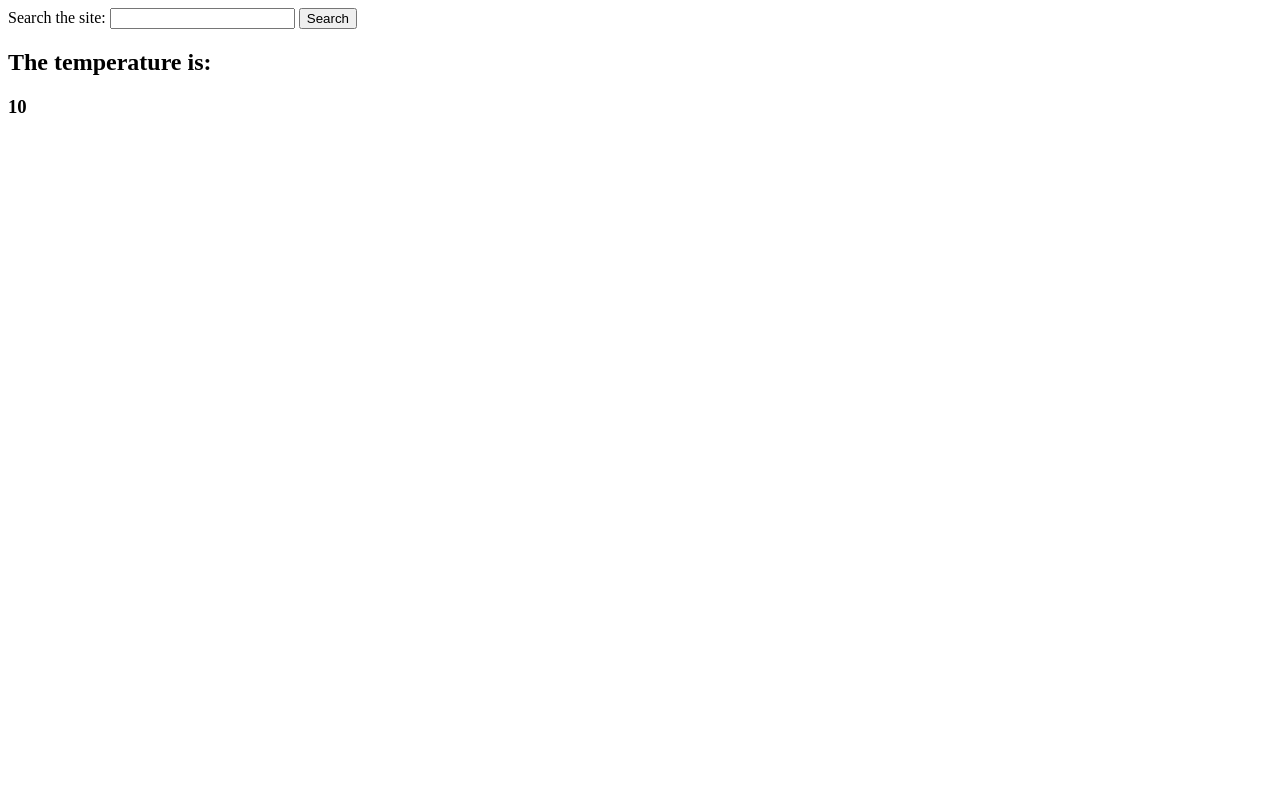
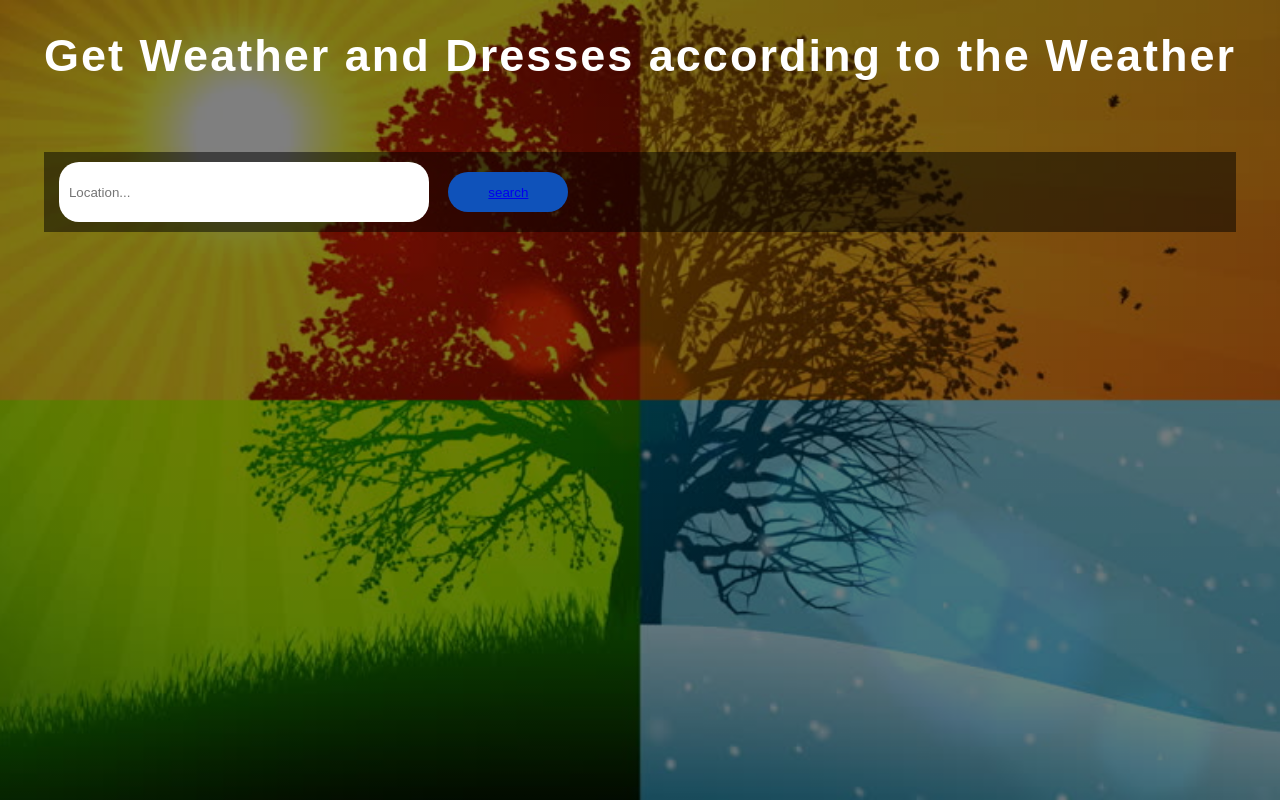
Before and after one commit to harshitsoni01/weather_app, a Flask app: template templates/index.html in a window 1280 px wide. Run offline with Flask 2, Linux system fonts and the light colour scheme; the template is opened without the code that fills it: most values are stand-ins (such as "Sample title", 1, 10 or a date in 2020); parts of the project's set-up code (start-up, migrations or seed data) failed here and were passed over.

Commit message:
updated app and integrated location

```diff
--- a/app.py
+++ b/app.py
@@ -1,22 +1,30 @@
-from flask import Flask, render_template
-from weather_backend import temperature_condition,clothes,name_city
+from flask import Flask, render_template, request
+from weather_backend import temperature_condition,clothes,feels_temperature,weather_description
 
 app = Flask(__name__)
 app.config["SECRET_KEY"] = "Secret-key"
 
-@app.route("/")
-def search():
-    city = name_city()
-    return city
-# def index():
-#     temp = str(temperature_condition())
-#     #return f"[temperature]: {temp}"
-#     return render_template("index.html", temp=temp)
+@app.route("/", methods = ['GET', 'POST'])
+# def search():
+#     city = name_city()
+#     return city
+def index():
+    #temp = str(temperature_condition())
+    #return f"[temperature]: {temp}"
+    #return render_template("index.html", temp=temp)
+    location = ""
+    if request.method == "POST":
+        location = request.form["city_name"]
+        return location
+    return render_template("index.html", location=location)
 
 @app.route("/dress")
 def dress():
+    temp = str(temperature_condition())
     message = str(clothes())
-    return f"[message]:{message}"
+    feels = feels_temperature
+    description= weather_description
+    return render_template("dress.html", message=message, temp=temp, feels_temperature=feels, weather_description=description )
 
 if __name__ == "__main__":
     app.run(debug=True)
--- /dev/null
+++ b/static/css/master.css
@@ -0,0 +1,62 @@
+body{
+    margin:0;
+    padding:0;
+}
+.head
+{
+    height: 100vh;
+    background-image: linear-gradient(rgba(0,0,0,0.5),rgba(0,0,0,0.5)),url(../images/Season4.jpg);
+    background-size: cover;
+    background-position: center;
+    display: flex;
+    justify-content: center;
+    align-items: top;
+    font-family: sans-serif;
+}
+h1
+{
+    color: #fff;
+    margin-bottom: 70px;
+    font-size: 45px;
+    letter-spacing: 2px;
+}
+h2
+{
+    color: #fff;
+    font-style: italic;
+}
+.search-field
+{
+    height: 40px;
+    width:100px;
+    padding: 10px;
+    border:none;
+    border-radius: 20px;
+    outline: none;
+    margin-left: 5px;
+}
+.location
+{
+    width: 350px;
+}
+.search-btn
+{
+    height: 40px;
+    width: 120px;
+    background: #0f52BA;
+    border: none;
+    color: #000;
+    border-radius: 20px;
+    margin-left: 15px;
+}
+.search-btn:hover
+{
+    background: #101E4E;
+    cursor: pointer;
+}
+.form-box
+{
+    background: rgba(0,0,0,0.5);
+    padding: 10px;
+    align-items: center;
+}
--- a/templates/index.html
+++ b/templates/index.html
@@ -1,19 +1,25 @@
 <!DOCTYPE html>
 
 <html lang="en">
-    <header>
+    <head>
         <title>Weather & dress</title>
         <meta name= "viewport" content = "width=device-width, initial-scale=1,shrink-to-fit=no">
-        <link rel = "stylesheet" href = "css/master.css">
+        <link rel = "stylesheet" href = "{{ url_for('static', filename='css/master.css') }}">
 
-    </header>
+    </head>
 
 <body>
-    <label for="site-search">Search the site:</label>
-    <input type="search" id="site-search" name="q" aria-label="Search through site content">
-    <button>Search</button>
-    <h2>The temperature is:</h2>
-    <h3>{{temp}}</h3>
+    <div class="head">
+        <form class="form" method="POST">
+            <h1>Get Weather and Dresses according to the Weather</h1>
+            <div class = "form-box">
+                <input type="text" class="search-field location" name= "city_name" placeholder="Location...">
+                <button class="search-btn" type="button"><a href="{{ url_for('dress') }}">search</a></button>
+            </div>
+        </form>
+    </div>
+<!--   <h2>The temperature is:</h2>
+    <h3>{{temp}}</h3> -->
 
 </body>
 
--- a/weather_backend.py
+++ b/weather_backend.py
@@ -5,13 +5,9 @@ import weatherMappingMessage
 from keys import *
 
 base_url = "http://api.openweathermap.org/data/2.5/weather?"
-city_name = " "
-def name_city():
-    city_name = input("Enter city name : ")
-    return city_name
-city = str(name_city())
+city_name = input("Enter city name : ")
 
-complete_url = base_url + "appid=" + api_key + "&q=" + city + "&units=metric"
+complete_url = base_url + "appid=" + api_key + "&q=" + city_name + "&units=metric"
 response = requests.get(complete_url)
 
 x = response.json()
```
Also changed, not shown: templates/dress.html (added, +24 -0 lines), static/images/Season4.jpg (added), templates/base.html (deleted), templates/css/master.css (deleted).
